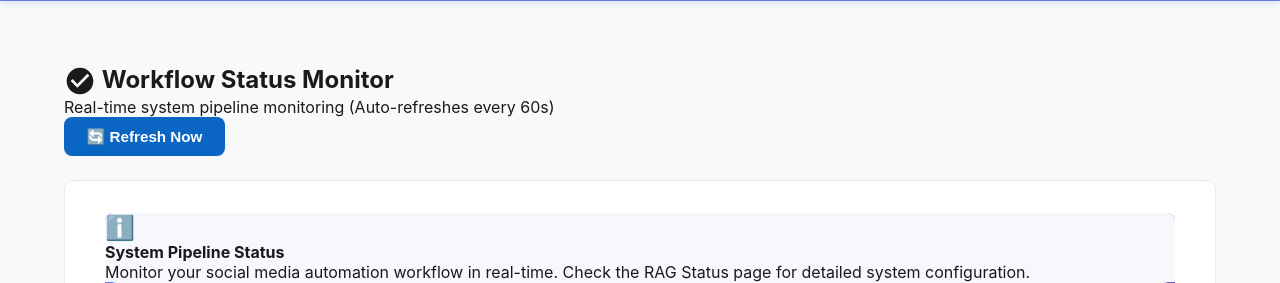
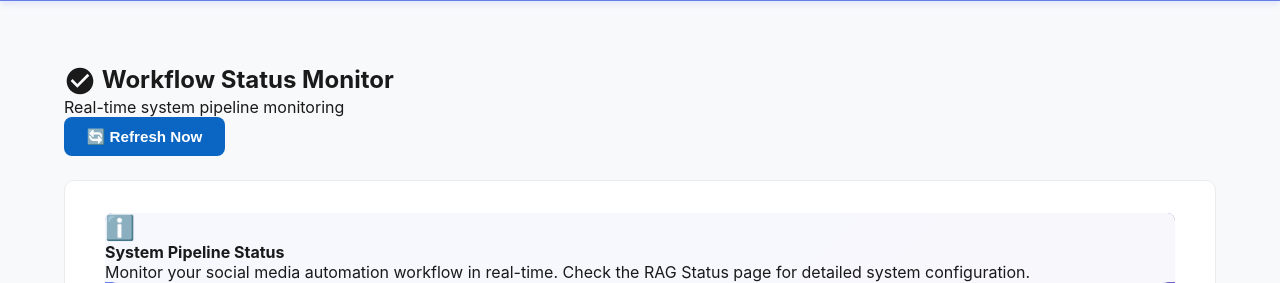
Before and after one commit to Jayesh-P006/1st-Deployement, a Flask app: page /workflow-status in a window 1280 px wide; the page is wider, and only the part inside the window is pictured. Shown: the part 136-419 px from the top of that part. Run offline with Flask 3, Linux system fonts and the light colour scheme; the visitor is signed in with stand-in values (Sample User, id 1); data that the repository does not hold is empty.

Commit message:
Remove auto-refresh, keep only manual refresh button

```diff
--- a/app/templates/workflow_status.html
+++ b/app/templates/workflow_status.html
@@ -12,7 +12,7 @@
                 </svg>
                 Workflow Status Monitor
             </h2>
-            <p class="text-muted mb-0">Real-time system pipeline monitoring (Auto-refreshes every 60s)</p>
+            <p class="text-muted mb-0">Real-time system pipeline monitoring</p>
         </div>
         <div>
             <button id="refresh-btn" class="btn btn-primary" onclick="manualRefresh()">
@@ -223,8 +223,6 @@ async function fetchStatus() {
 // Initial load
 fetchStatus();
 
-// Auto-refresh every 60 seconds (1 minute)
-setInterval(fetchStatus, 60000);
 
 // Add manual refresh button functionality
 function manualRefresh() {
```
